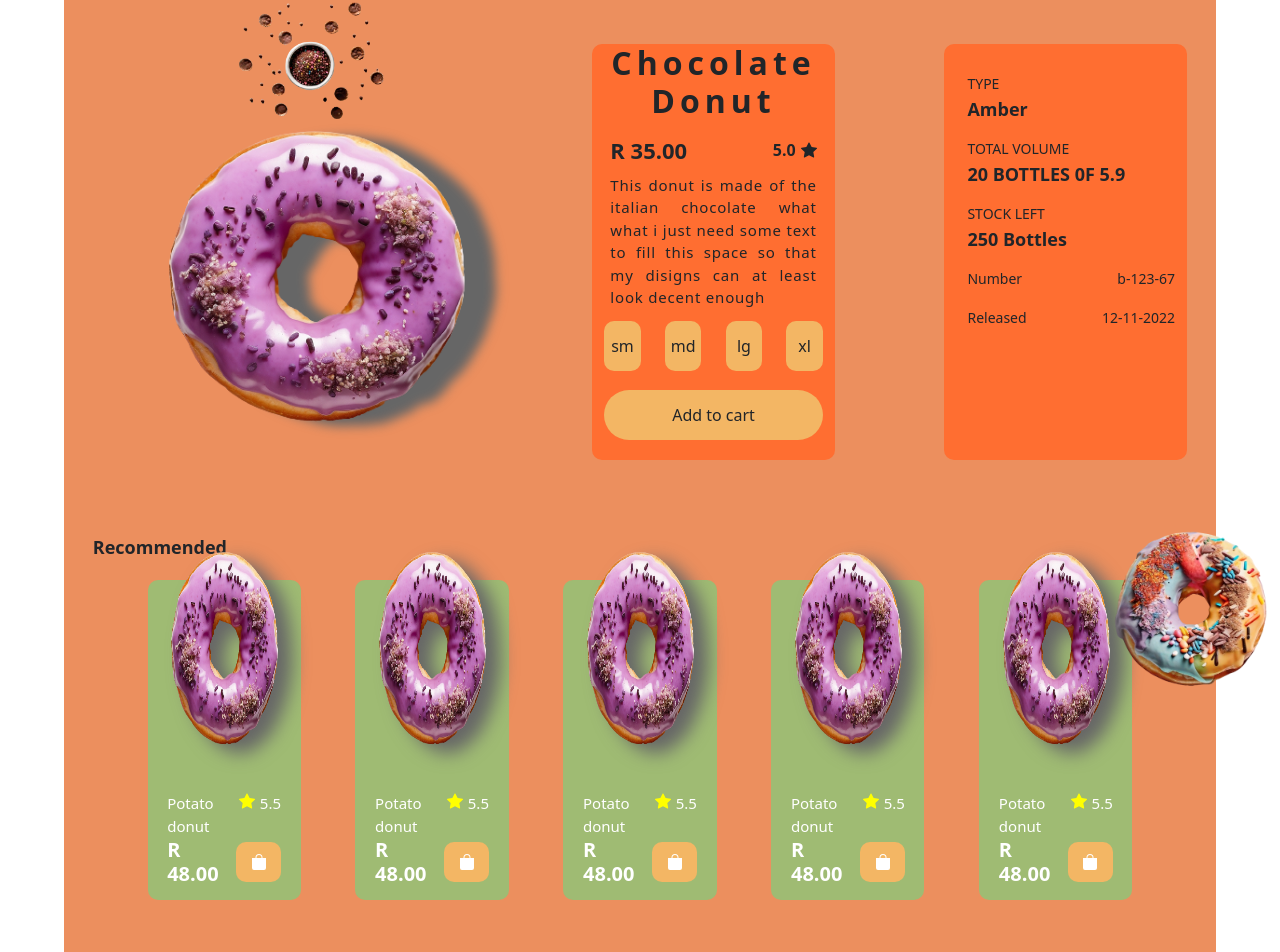
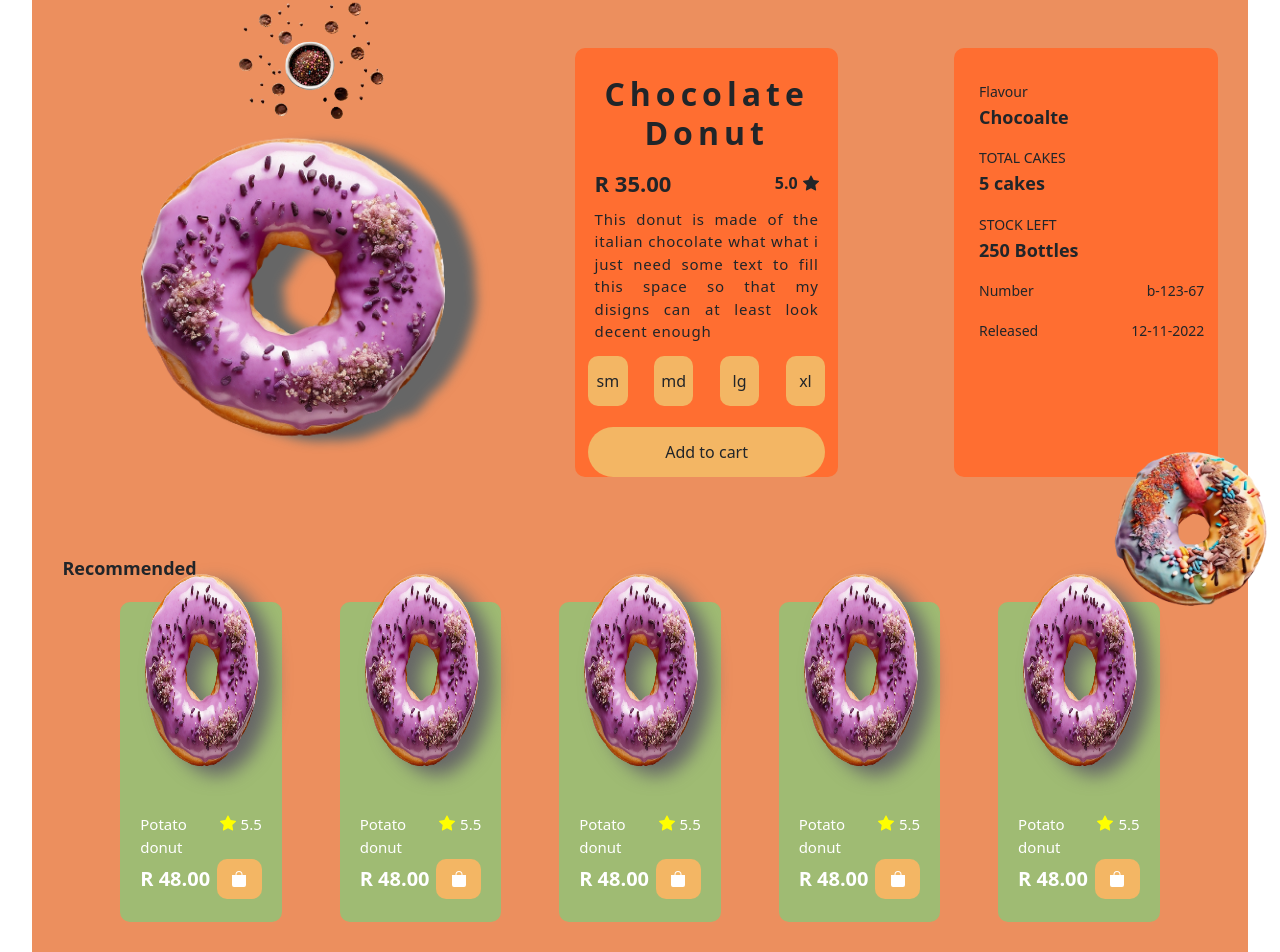
Before and after one commit to siyabongasamkelo/donuts, a React (Create React App) app in the folder clientside/myapp/: page /single in a window 1280 px wide. Shown: the part 140-1092 px from the top of the page. Built offline with nearby package versions, Linux system fonts and the light colour scheme.

Commit message:
fixing #14

```diff
--- a/clientside/myapp/src/singleproduct/SingleProduct.js
+++ b/clientside/myapp/src/singleproduct/SingleProduct.js
@@ -28,7 +28,7 @@ export const Contatiner = styled.div`
   }
 
   @media only screen and (min-width: 768px) {
-    width: 90%;
+    width: 95%;
     margin-top: 2rem;
     overflow-x: visible;
   }
@@ -41,7 +41,6 @@ export const HeroDiv = styled.div`
   height: 90%;
   width: 100%;
 `;
-
 export const LeftDiv = styled.div`
   @media only screen and (max-width: 600px) {
     margin-top: 12%;
@@ -241,6 +240,9 @@ export const LeftDiv = styled.div`
         }
       }
       .text {
+        h1 {
+          margin-top: 12%;
+        }
         div {
           h4,
           div {
@@ -287,12 +289,11 @@ export const LeftDiv = styled.div`
     .sprinkle2 {
       position: absolute;
       transform: scale(40%);
-      top: 58%;
+      top: 48%;
       left: 76%;
     }
   }
 `;
-
 export const RightDiv = styled.div`
   @media only screen and (max-width: 600px) {
     /* height: 54vh; */
@@ -356,9 +357,16 @@ export const RightDiv = styled.div`
     }
   }
   @media only screen and (min-width: 1200px) {
+    .reviews {
+      div {
+        .reviewCard {
+          width: 50%;
+          margin-left: 3%;
+        }
+      }
+    }
   }
 `;
-
 export const MyButton = styled.button`
   height: 50px;
   width: 180px;
@@ -413,13 +421,13 @@ const SingleProduct = () => {
               <div className="details d-none d-lg-flex flex-column">
                 <div className="cover">
                   <div>
-                    <p>TYPE</p>
-                    <h2>Amber</h2>
+                    <p>Flavour</p>
+                    <h2>Chocoalte</h2>
                   </div>
 
                   <div>
-                    <p>TOTAL VOLUME</p>
-                    <h2>20 BOTTLES 0F 5.9</h2>
+                    <p>TOTAL CAKES</p>
+                    <h2>5 cakes</h2>
                   </div>
 
                   <div>
@@ -466,7 +474,7 @@ const SingleProduct = () => {
                 <div>
                   <h3>reviews</h3>
                 </div>
-                <div className=" d-flex flex-wrap">
+                <div className=" d-flex flex-wrap flex-lg-column">
                   <ReviewCard />
                   <ReviewCard />
                   <ReviewCard />
```
